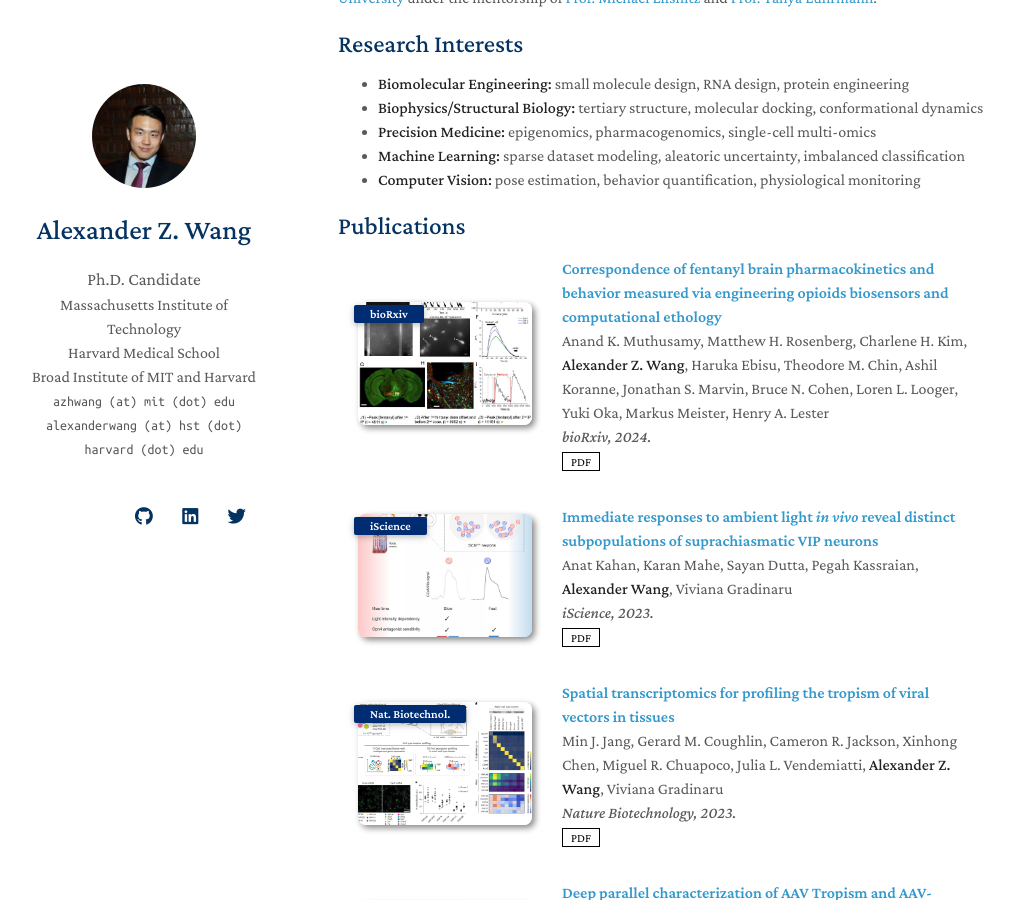
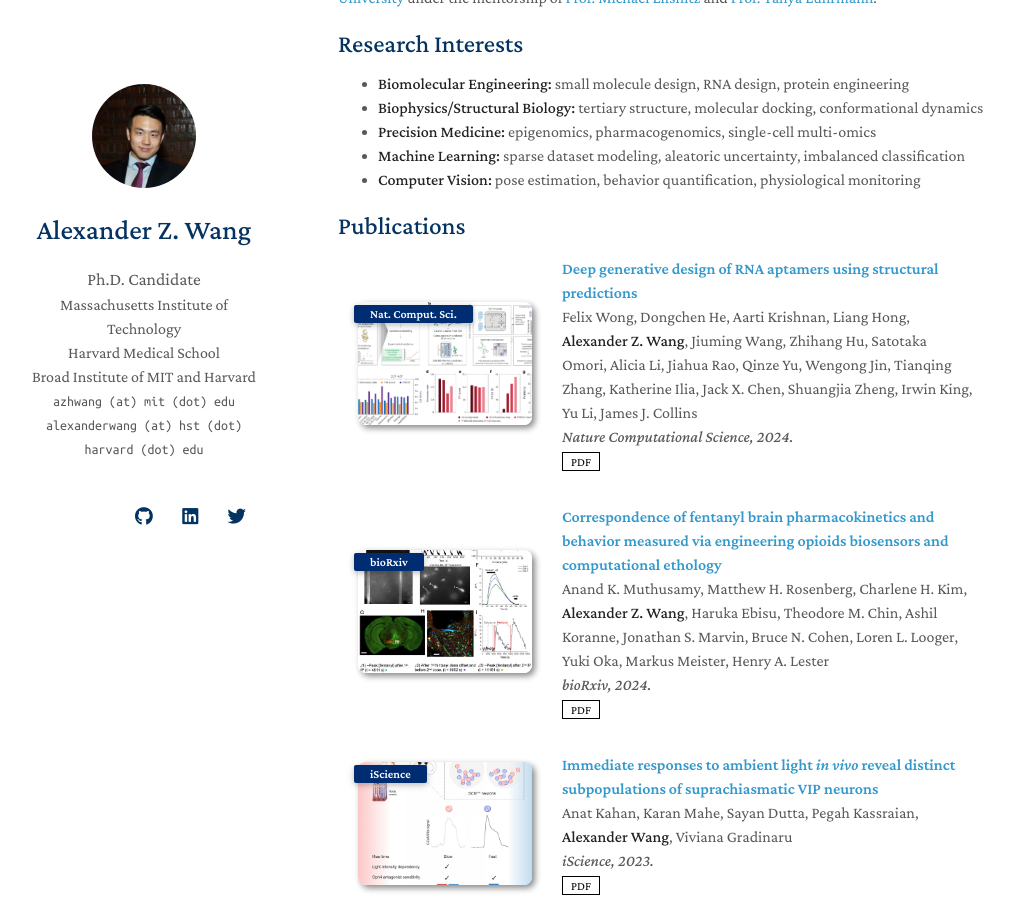
Before and after one commit to azhwang/academic-website, a Jekyll site: the page built from index.md, in a window 1280 px wide and 900 px high, scrolled down 315 px. Shown: the whole window, without its empty margins (132-1146 px from the left). Built offline with Jekyll 4.4.1, drawn with Linux system fonts in a browser that asks for light colours; nearby versions of some CDN libraries; a style sheet for code colours, icons or effects is not loaded; our own code applies the rules of GitHub Pages for plain Markdown files.

Commit message:
Added RhoDesign paper

```diff
--- a/_includes/publications.md
+++ b/_includes/publications.md
@@ -2,6 +2,30 @@
 
 <div class="publications">
 <ol class="bibliography">
+
+<li>
+<div class="pub-row">
+
+  <div class="col-sm-3 abbr" style="position: relative;padding-right: 15px;padding-left: 15px;">
+    <img src="assets/img/aptamer.png" class="teaser img-fluid z-depth-1">
+    <abbr class="badge">Nat. Comput. Sci.</abbr>
+  </div>
+
+  <div class="col-sm-9" style="position: relative;padding-right: 15px;padding-left: 20px;">
+    <div class="title"><a href="https://doi.org/10.1038/s43588-024-00720-6">Deep generative design of RNA aptamers using structural predictions</a></div>
+    <div class="author">Felix Wong, Dongchen He, Aarti Krishnan, Liang Hong, <strong>Alexander Z. Wang</strong>, Jiuming Wang, Zhihang Hu, Satotaka Omori, Alicia Li, Jiahua Rao, Qinze Yu, Wengong Jin, Tianqing Zhang, Katherine Ilia, Jack X. Chen, Shuangjia Zheng, Irwin King, Yu Li, James J. Collins</div>
+    <div class="periodical"><em>Nature Computational Science, 2024.</em></div>
+    <div class="links">
+      <a href="https://static1.squarespace.com/static/5c264953620b850c9fb03732/t/672b9631d64f6223f6557e4f/1730909746732/naturecompsci_wong.pdf" class="btn btn-sm z-depth-0" role="button" target="_blank" style="font-size:12px;">PDF</a>
+      <!-- <a href="https://github.com/yaoyao-liu/mnemonics" class="btn btn-sm z-depth-0" role="button" target="_blank" style="font-size:12px;">Code</a> -->
+      <!-- <a href="https://class-il.mpi-inf.mpg.de/mnemonics/" class="btn btn-sm z-depth-0" role="button" target="_blank" style="font-size:12px;">Project Page</a> -->
+      <!-- <a href="https://dblp.uni-trier.de/rec/conf/cvpr/LiuSLSS20.html?view=bibtex" class="btn btn-sm z-depth-0" role="button" target="_blank" style="font-size:12px;">BibTex</a> -->
+      <!-- <strong><i style="color:#e74d3c">Oral Presentation</i></strong> -->
+    </div>
+  </div>
+</div>
+</li>
+<br>
 
 <li>
 <div class="pub-row">
```
Also changed, not shown: assets/img/aptamer.png (added).
